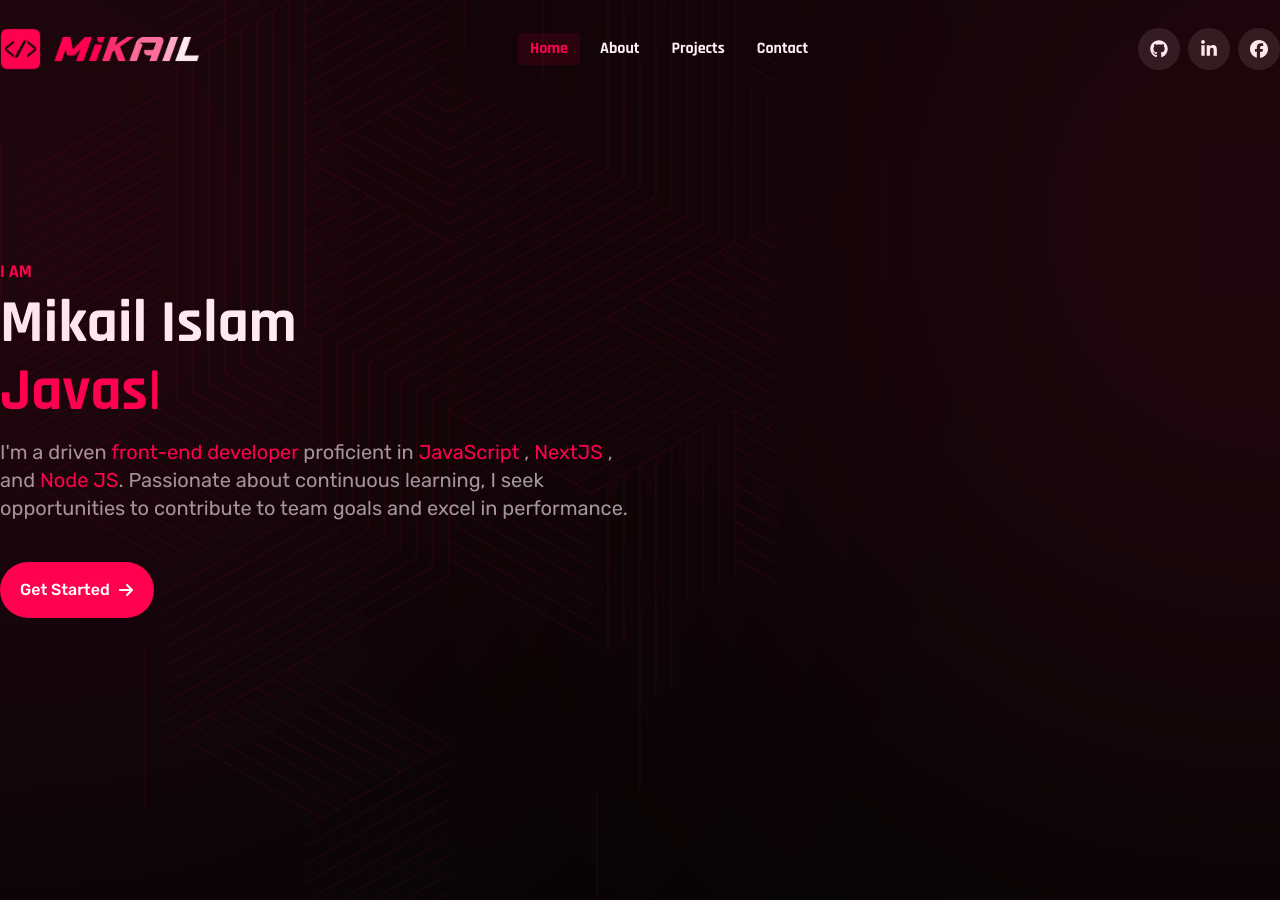
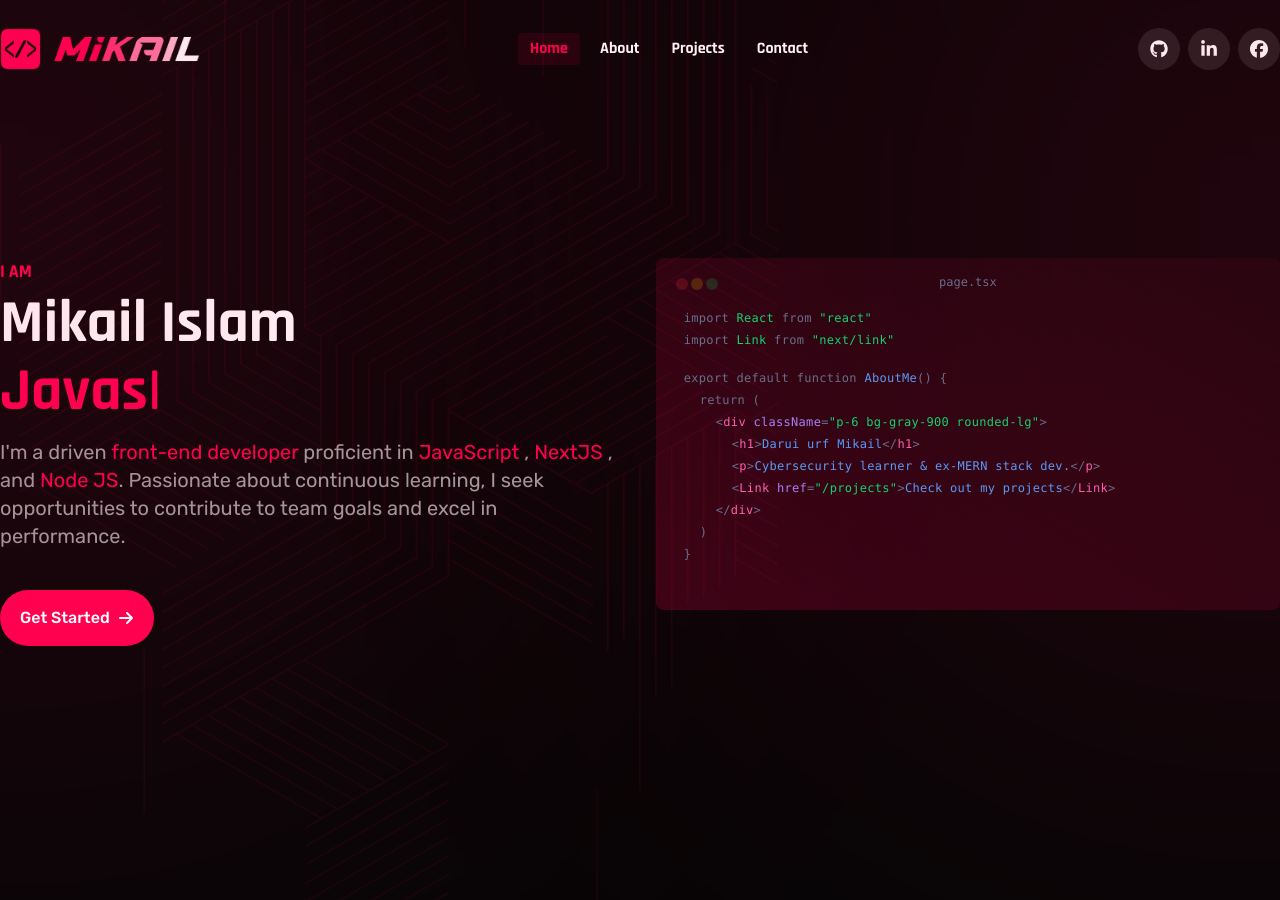
Before and after one commit to EligibleDev/portfolio-mikail, a Next.js app: page / in a window 1280 px wide. Shown: the top 900 px of the page. Built offline with nearby package versions, Linux system fonts and the light colour scheme.

Commit message:
banner code section added

```diff
--- a/src/app/globals.css
+++ b/src/app/globals.css
@@ -21,5 +21,5 @@
 body {
     background: var(--background);
     color: var(--foreground);
-    overflow: hidden;
+    overflow-x: hidden;
 }
--- a/src/app/sections/Hero.tsx
+++ b/src/app/sections/Hero.tsx
@@ -12,7 +12,7 @@ const Hero = () => {
                 className="absolute top-0 left-0 -z-10 opacity-50"
             />
 
-            <section className="before:bg-primary-red after:bg-primary-red align-center container mx-auto flex justify-between py-40 before:absolute before:-top-20 before:-left-[300px] before:h-[600px] before:w-[600px] before:rounded-[100px] before:opacity-30 before:blur-[300px] after:absolute after:-top-20 after:-right-[300px] after:h-[600px] after:w-[600px] after:opacity-30 after:blur-[300px]">
+            <section className="before:bg-primary-red after:bg-primary-red align-center container mx-auto flex justify-between gap-8 py-40 before:absolute before:-top-20 before:-left-[300px] before:h-[600px] before:w-[600px] before:rounded-[100px] before:opacity-30 before:blur-[300px] after:absolute after:-top-20 after:-right-[300px] after:h-[600px] after:w-[600px] after:opacity-30 after:blur-[300px]">
                 <div className="w-1/2">
                     <p className="text-primary-red mb-2 text-lg font-bold uppercase">
                         I am
@@ -36,7 +36,115 @@ const Hero = () => {
                     <Button>Get started</Button>
                 </div>
 
-                <div className="w-1/2"></div>
+                <div className="to-primary-red/5 from-primary-red/20 relative h-min w-1/2 rounded-lg bg-linear-to-tr p-2 font-mono">
+                    <div className="relative flex text-center">
+                        <div className="flex pt-3 pl-3.5">
+                            <svg
+                                viewBox="0 0 24 24"
+                                fill="currentColor"
+                                className="mr-1.5 -ml-0.5 h-3 w-3 text-red-500/20"
+                            >
+                                <circle r="12" cy="12" cx="12"></circle>
+                            </svg>
+                            <svg
+                                viewBox="0 0 24 24"
+                                fill="currentColor"
+                                className="mr-1.5 -ml-0.75 h-3 w-3 text-yellow-500/20"
+                            >
+                                <circle r="12" cy="12" cx="12"></circle>
+                            </svg>
+                            <svg
+                                viewBox="0 0 24 24"
+                                fill="currentColor"
+                                className="mr-1.5 -ml-0.75 h-3 w-3 text-green-500/20"
+                            >
+                                <circle r="12" cy="12" cx="12"></circle>
+                            </svg>
+                        </div>
+                        <span className="absolute inset-x-0 top-2 text-xs text-slate-500">
+                            page.tsx
+                        </span>
+                    </div>
+
+                    <div className="mt-5 space-y-1.5 px-5 pb-10 text-xs font-normal tracking-wide text-violet-400">
+                        <p>
+                            <span className="text-slate-500">import</span>
+                            <span className="text-green-400"> React </span>
+                            <span className="text-slate-500">from</span>
+                            <span className="text-green-400"> "react"</span>
+                        </p>
+                        <p>
+                            <span className="text-slate-500">import</span>
+                            <span className="text-green-400"> Link </span>
+                            <span className="text-slate-500">from</span>
+                            <span className="text-green-400"> "next/link"</span>
+                        </p>
+                        <br />
+                        <p>
+                            <span className="text-slate-500">
+                                export default function
+                            </span>
+                            <span className="text-blue-400"> AboutMe</span>
+                            <span className="text-slate-500">() {`{`}</span>
+                        </p>
+                        <p className="ml-4">
+                            <span className="text-slate-500">return (</span>
+                        </p>
+                        <p className="ml-8">
+                            <span className="text-slate-500">&lt;</span>
+                            <span className="text-pink-400">div</span>
+                            <span className="text-violet-400"> className</span>
+                            <span className="text-slate-500">=</span>
+                            <span className="text-green-400">
+                                "p-6 bg-gray-900 rounded-lg"
+                            </span>
+                            <span className="text-slate-500">&gt;</span>
+                        </p>
+                        <p className="ml-12">
+                            <span className="text-slate-500">&lt;</span>
+                            <span className="text-pink-400">h1</span>
+                            <span className="text-slate-500">&gt;</span>
+                            <span className="text-blue-400">Darui urf Mikail</span>
+                            <span className="text-slate-500">&lt;/</span>
+                            <span className="text-pink-400">h1</span>
+                            <span className="text-slate-500">&gt;</span>
+                        </p>
+                        <p className="ml-12">
+                            <span className="text-slate-500">&lt;</span>
+                            <span className="text-pink-400">p</span>
+                            <span className="text-slate-500">&gt;</span>
+                            <span className="text-blue-400">
+                                Cybersecurity learner & ex-MERN stack dev.
+                            </span>
+                            <span className="text-slate-500">&lt;/</span>
+                            <span className="text-pink-400">p</span>
+                            <span className="text-slate-500">&gt;</span>
+                        </p>
+                        <p className="ml-12">
+                            <span className="text-slate-500">&lt;</span>
+                            <span className="text-pink-400">Link</span>
+                            <span className="text-violet-400"> href</span>
+                            <span className="text-slate-500">=</span>
+                            <span className="text-green-400">"/projects"</span>
+                            <span className="text-slate-500">&gt;</span>
+                            <span className="text-blue-400">Check out my projects</span>
+                            <span className="text-slate-500">&lt;/</span>
+                            <span className="text-pink-400">Link</span>
+                            <span className="text-slate-500">&gt;</span>
+                        </p>
+                        <p className="ml-8">
+                            <span className="text-slate-500">&lt;/</span>
+                            <span className="text-pink-400">div</span>
+                            <span className="text-slate-500">&gt;</span>
+                        </p>
+                        <p className="ml-4">
+                            <span className="text-slate-500">)</span>
+                        </p>
+                        <p>
+                            <span className="text-slate-500">{`}`}</span>
+                        </p>
+                    </div>
+                </div>
             </section>
         </>
     );
```
